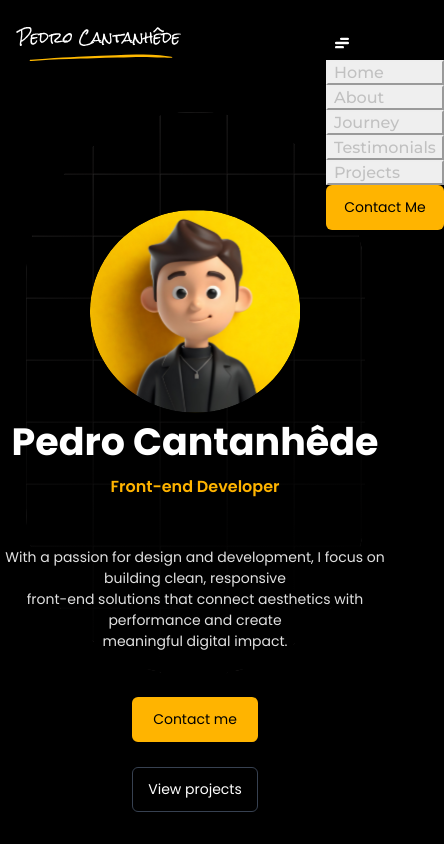
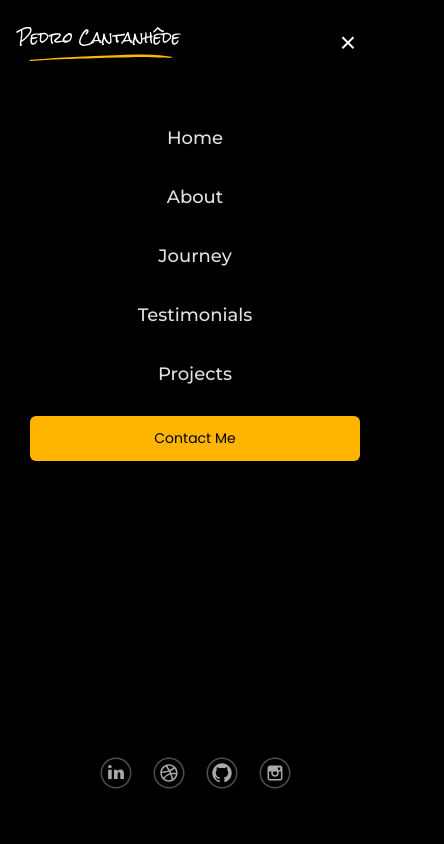
Before and after one commit to PedroCantanhede/portfolio-cantanhede, a React (Vite) app: page / in a window 390 px wide. Both pictures are taken after a click on the button "Abrir menu". Shown: the top 844 px of the page, 444 px wide, since content can reach past the window. Built offline with nearby package versions, Linux system fonts and the light colour scheme.

Commit message:
:iphone: implementing menu responsive

```diff
--- a/src/components/Navigation.tsx
+++ b/src/components/Navigation.tsx
@@ -1,7 +1,11 @@
 import { Button } from "@/components/ui/button";
 import logo from "../assets/logo.svg";
 import menuIcon from "../assets/mobile/icon-menu.svg";
-import { useState } from "react";
+import footerLinkedin from '@/assets/icons/footer-linkedin.svg';
+import footerBehance from '@/assets/icons/footer-behance.svg';
+import footerGithub from '@/assets/icons/footer-github.svg';
+import footerInstagram from '@/assets/icons/footer-instagram.svg';
+import { useEffect, useState } from "react";
 
 const Navigation = () => {
   const [activeItem, setActiveItem] = useState("Home");
@@ -15,9 +19,27 @@ const Navigation = () => {
     { id: "Projects", label: "Projects" },
   ];
 
+  const socialLinks = [
+    { name: 'LinkedIn', icon: footerLinkedin, url: 'https://linkedin.com/in/pedro-cantanhede' },
+    { name: 'Behance', icon: footerBehance, url: 'https://behance.net' },
+    { name: 'GitHub', icon: footerGithub, url: 'https://github.com/PedroCantanhede' },
+    { name: 'Instagram', icon: footerInstagram, url: 'https://instagram.com' },
+  ];
+
   const handleMenuClick = (itemId: string) => {
     setActiveItem(itemId);
   };
+
+  // Lock body scroll when the mobile menu is open
+  useEffect(() => {
+    if (isMobileMenuOpen) {
+      const previous = document.body.style.overflow;
+      document.body.style.overflow = "hidden";
+      return () => {
+        document.body.style.overflow = previous;
+      };
+    }
+  }, [isMobileMenuOpen]);
 
   return (
     <header className="bg-black">
@@ -72,8 +94,26 @@ const Navigation = () => {
               <img src={menuIcon} alt="Menu" className="w-[20px] h-[20px]" />
             </button>
             {isMobileMenuOpen && (
-              <div className="absolute right-0 mt-3 w-56 rounded-md bg-black shadow-lg">
-                <div className="flex flex-col py-2">
+              <div
+                className="mobile-menu-overlay fixed inset-0 z-50 w-screen h-screen flex flex-col"
+                style={{ backgroundColor: "#000000", left: 0, right: 0, top: 0, bottom: 0, position: "fixed" }}
+              >
+                <div
+                  className="flex items-center justify-between"
+                  style={{ paddingLeft: 16, paddingRight: 16, paddingTop: 20, paddingBottom: 0 }}
+                >
+                  <img src={logo} alt="Logo" className="w-auto" style={{ height: "45px" }} />
+                  <button
+                    aria-label="Fechar menu"
+                    onClick={() => setIsMobileMenuOpen(false)}
+                    className="text-white leading-none bg-transparent border-0 w-[28px] h-[28px] flex items-center justify-center text-[28px]"
+                    style={{ paddingRight: 26 }}
+                  >
+                    ×
+                  </button>
+                </div>
+
+                <div className="mobile-menu-items-container flex flex-col items-center justify-center px-6" style={{ flex: '1' }}>
                   {menuItems.map((item) => (
                     <button
                       key={item.id}
@@ -81,16 +121,41 @@ const Navigation = () => {
                         handleMenuClick(item.id);
                         setIsMobileMenuOpen(false);
                       }}
-                      className="text-left px-4 py-3 font-montserrat text-[16px] text-[#C1C1C1] hover:text-white hover:bg-white/5 transition-colors"
+                      className="mobile-menu-link font-montserrat text-[18px] outline-none"
+                      style={{ color: "#E1E1E1", backgroundColor: "transparent", border: "none" }}
                     >
                       {item.label}
                     </button>
                   ))}
-                  <div className="px-4 pt-2 pb-3">
-                    <Button variant="contact" size="standard" className="w-full">
+
+                  <div className="flex flex-col items-center pt-6 w-full">
+                    <Button variant="contact" size="standard" className="overlay-contact-button">
                       Contact Me
                     </Button>
                   </div>
+                </div>
+
+                {/* Social Icons */}
+                <div className="mobile-menu-social-icons flex items-center justify-center gap-[21px] px-6" style={{ paddingTop: '40px', marginTop: 'auto' }}>
+                  {socialLinks.map((social) => (
+                    <a
+                      key={social.name}
+                      href={social.url}
+                      target="_blank"
+                      rel="noopener noreferrer"
+                      className="hover:opacity-80 transition-opacity"
+                      aria-label={social.name}
+                    >
+                      <img
+                        src={social.icon}
+                        alt={social.name}
+                        style={{
+                          width: "32px",
+                          height: "32px"
+                        }}
+                      />
+                    </a>
+                  ))}
                 </div>
               </div>
             )}
--- a/src/index.css
+++ b/src/index.css
@@ -223,6 +223,75 @@ body {
 
   .nav-wrapper {
     padding-top: 20px !important;
+  }
+
+  .mobile-menu-dropdown {
+    background-color: #000000 !important;
+    border: none !important;
+  }
+
+  .mobile-menu-dropdown > div {
+    background-color: #000000 !important;
+  }
+
+  .mobile-menu-item {
+    color: #E1E1E1 !important;
+    background-color: transparent !important;
+  }
+
+  .mobile-menu-item:hover {
+    color: #FFB400 !important;
+    background-color: transparent !important;
+  }
+
+  .mobile-menu-item:focus {
+    color: #FFB400 !important;
+    background-color: transparent !important;
+  }
+
+  .overlay-contact-button {
+    width: calc(100% - 60px) !important;
+    max-width: calc(100% - 60px) !important;
+    margin-left: auto !important;
+    margin-right: auto !important;
+  }
+}
+
+/* Fullscreen mobile menu overlay styles */
+@media (max-width: 639px) {
+  .mobile-menu-overlay {
+    background-color: #000000 !important;
+  }
+  .mobile-menu-link {
+    color: #E1E1E1 !important;
+  }
+  .mobile-menu-link:hover,
+  .mobile-menu-link:focus {
+    color: #FFB400 !important;
+  }
+  .mobile-menu-link {
+    display: block !important;
+    width: 100% !important;
+    text-align: center !important;
+    padding: 6px 0 !important;
+    background-color: transparent !important;
+    border: none !important;
+    box-shadow: none !important;
+  }
+  .overlay-contact-button {
+    width: calc(100% - 60px) !important;
+    max-width: calc(100% - 60px) !important;
+    margin-left: auto !important;
+    margin-right: auto !important;
+  }
+
+  .mobile-menu-items-container {
+    gap: 25px !important;
+    padding-bottom: 200px !important;
+  }
+
+  .mobile-menu-social-icons {
+    padding-bottom: 48px !important;
   }
 }
 
```
